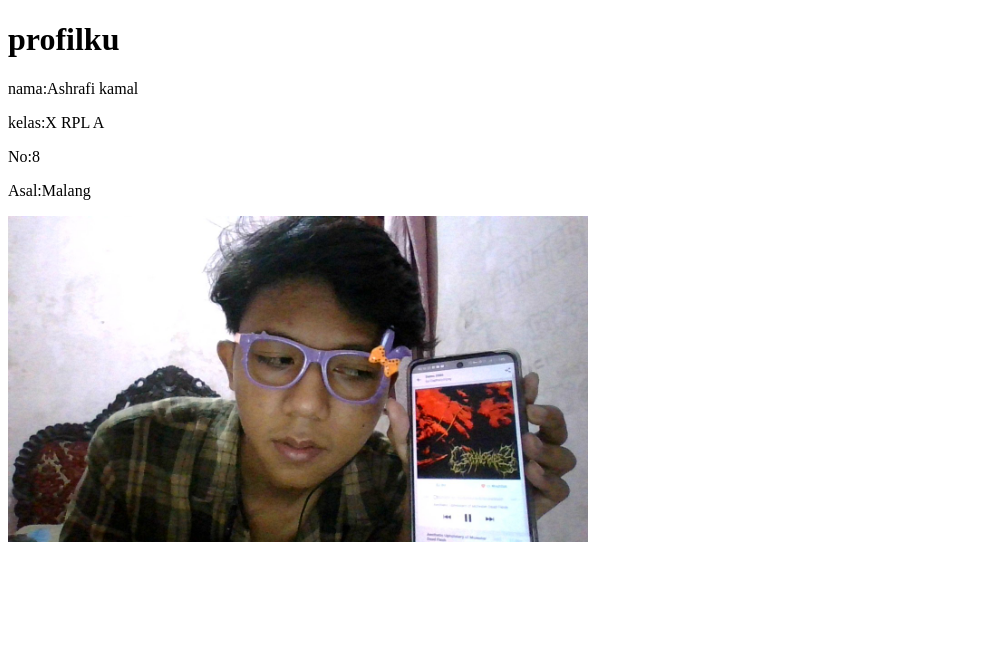
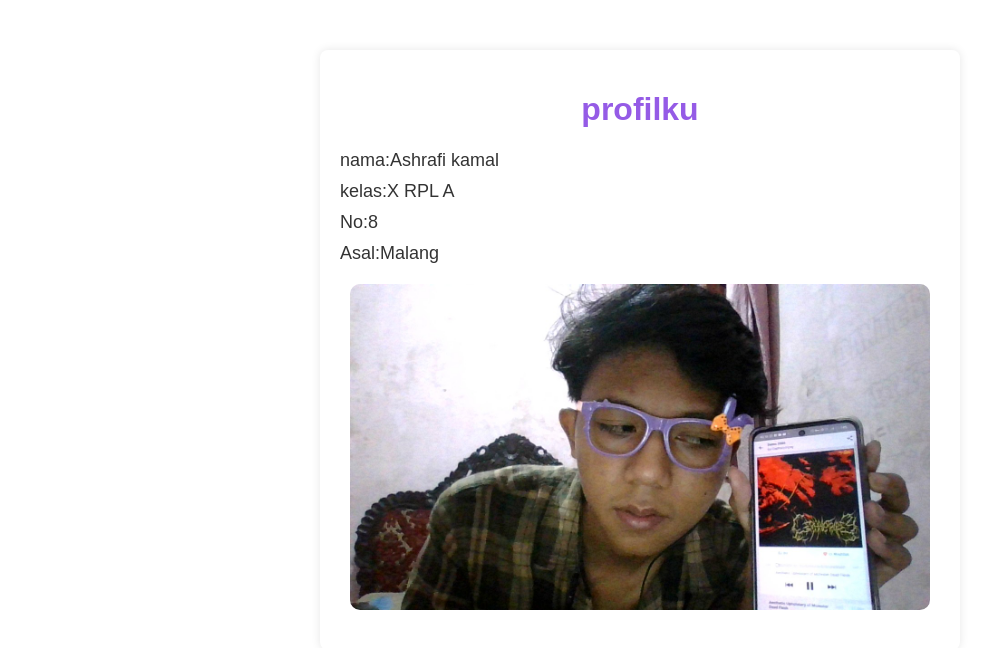
Before and after one commit to Aroy99124213/Aroyoioi, a plain HTML site: page index.html in a window 1280 px wide. Shown: the whole page, without its empty margins (0-985 px from the left). Drawn offline with Linux system fonts and the light colour scheme.

Commit message:
Update index.html

```diff
--- a/index.html
+++ b/index.html
@@ -6,6 +6,35 @@
     <meta name="viewport" content="width=device-width, initial-scale=1.0">
     <title>profilku</title>
 </head>
+    <style>
+        body {
+            font-family: Arial, sans-serif;
+            background-color: #f5f5f5;
+            color: #333;
+            max-width: 600px;
+            margin: 50px auto;
+            padding: 20px;
+            background-color: white;
+            border-radius: 8px;
+            box-shadow: 0 0 10px rgba(0,0,0,0.1);
+        }
+
+        h1 {
+            text-align: center;
+            color: #955be6;
+        }
+
+        p {
+            font-size: 18px;
+            margin: 10px 0;
+        }
+
+        img {
+            display: block;
+            margin: 20px auto;
+            border-radius: 10px;
+        }
+    </style>
 <body>
     <h1>profilku</h1>
     <p>nama:Ashrafi kamal</p>
```
